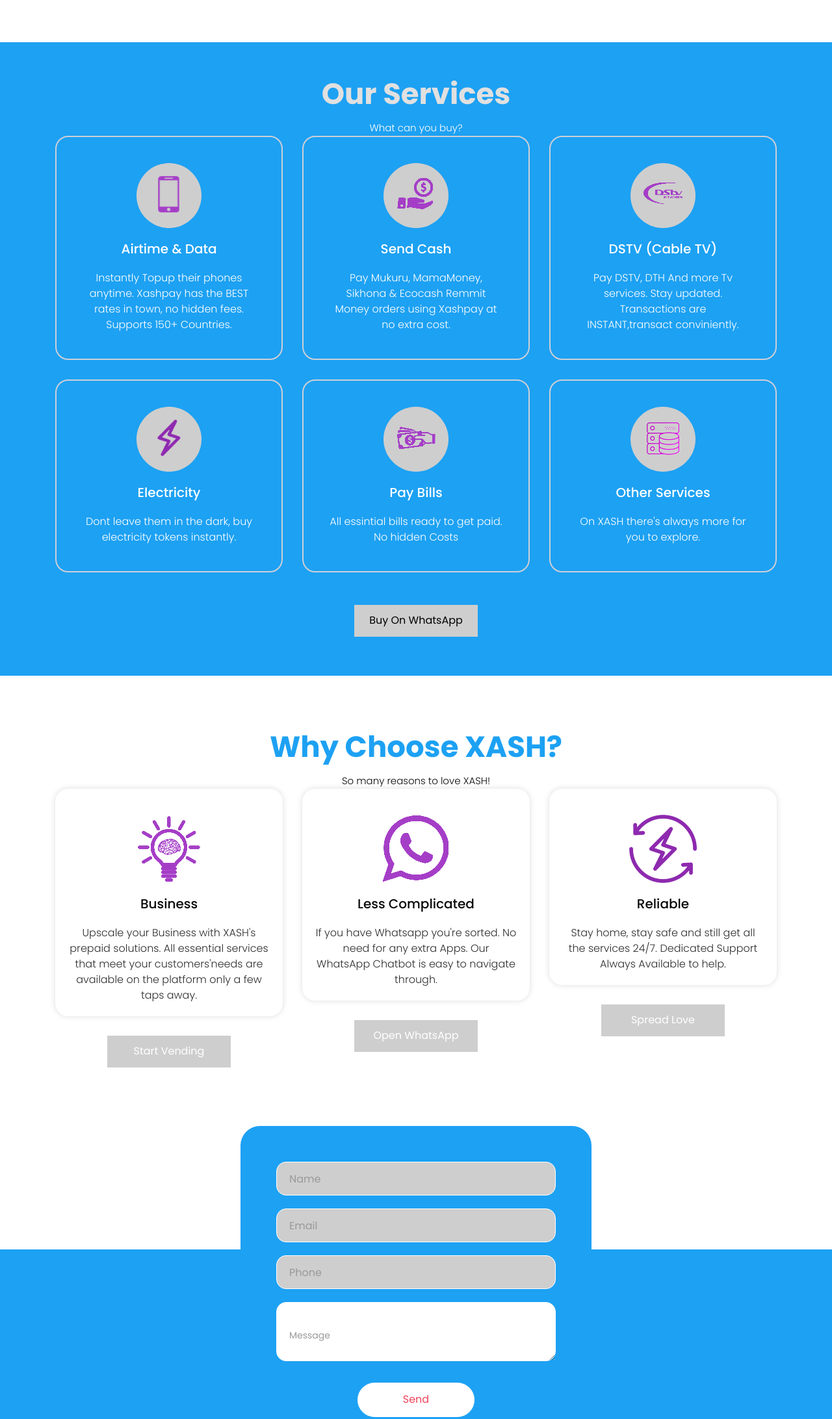
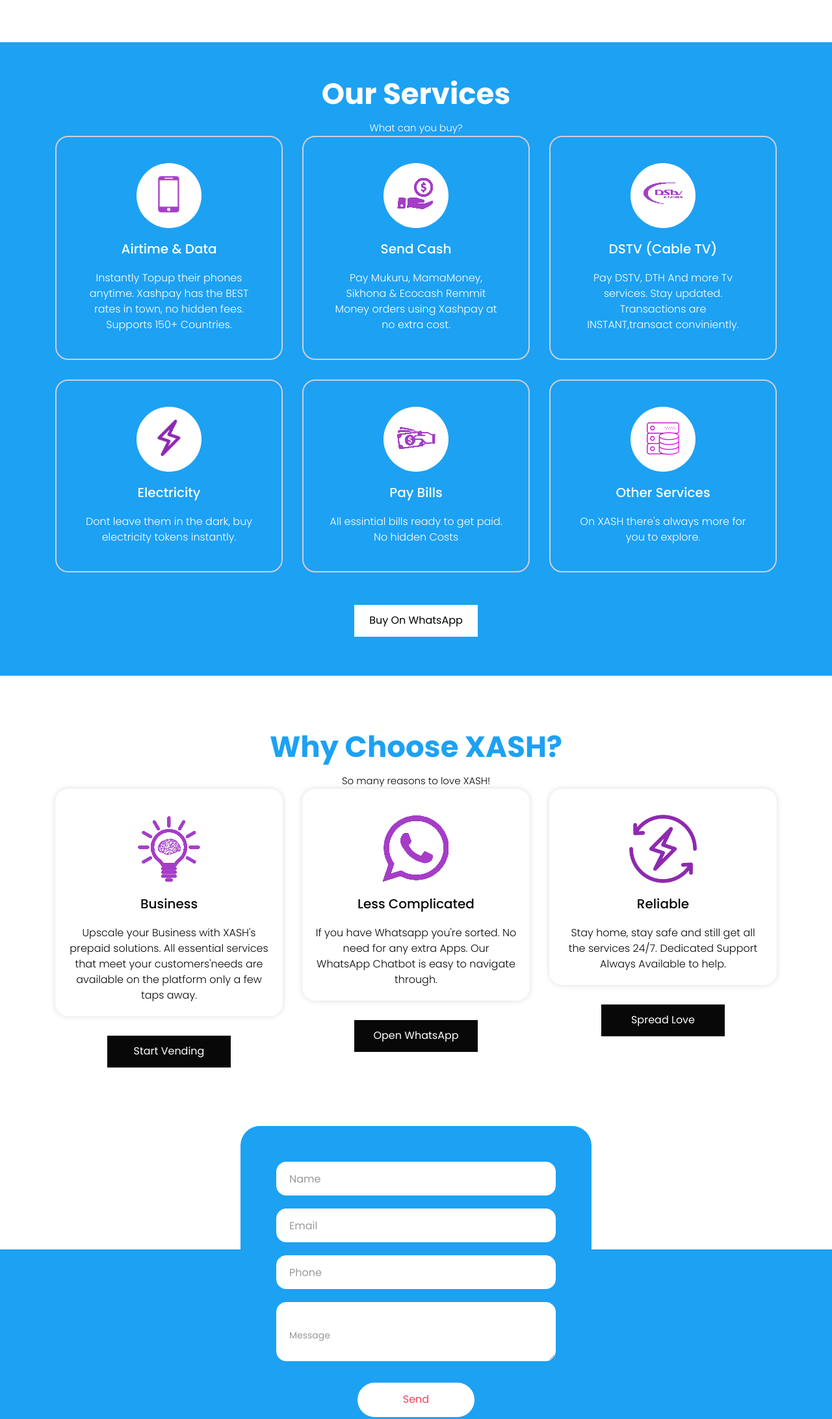
Before and after one commit to Bionic01/XashPay, a plain HTML site: page index.html in a window 1280 px wide. Shown: the part 1840-4024 px from the top of the page at 65% size. Drawn offline with nearby package versions, Linux system fonts and the light colour scheme.

Commit message:
Update style.css

```diff
--- a/css/style.css
+++ b/css/style.css
@@ -413,7 +413,7 @@ button {
 
 .web_hosting a:hover {
      background-color: #1DA1F3;
-     color: #cecece;
+     color: #fff;
 }
 
 
@@ -434,7 +434,7 @@ button {
 }
 
 .Services .titlepage h2 {
-     color: #e0e0e0;
+     color: #fff;
      padding-bottom: 20px;
 }
 
@@ -443,7 +443,7 @@ button {
 }
 
 .Services .Services-box i {
-     background: #cecece;
+     background: #fff;
      width: 100px;
      height: 100px;
      border-radius: 50px;
@@ -475,7 +475,7 @@ button {
 }
 
 .Services .Services-box:hover {
-     background: #2d2d2d;
+     background: #020202;
      transition: ease-in all 0.5s;
      cursor: pointer;
 }
@@ -488,7 +488,7 @@ button {
 
 .read_more {
      font-size: 16px;
-     background-color: #cecece;
+     background-color: #fff;
      color: #000;
      padding: 10px 0px;
      width: 100%;
@@ -502,7 +502,7 @@ button {
 
 .read_more:hover {
      background: #2d2d2d;
-     color: #cecece;
+     color: #000000;
 }
 
 
@@ -551,7 +551,7 @@ button {
 .why .why-box p {
      font-size: 16px;
      line-height: 24px;
-     color: #2d2d2d;
+     color: #090808;
 }
 
 .why .why-box:hover {
@@ -561,7 +561,7 @@ button {
 
 .bg {
      font-size: 16px;
-     background-color: #fffff;
+     background-color: #090808;
      color: #fff;
      padding: 10px 0px;
      width: 100%;
@@ -574,7 +574,7 @@ button {
 }
 
 .bg:hover {
-     background: #ffff;
+     background: #1DA1F3
      color: #fff;
 }
 
@@ -603,7 +603,7 @@ button {
      border-radius: 15px;
      width: 100%;
      height: 52px;
-     background: #cecece;
+     background: #fff;
      color: #999999;
      font-size: 16px;
 }
```
